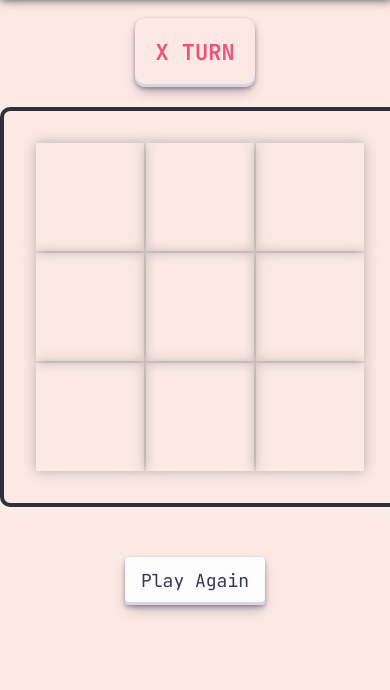
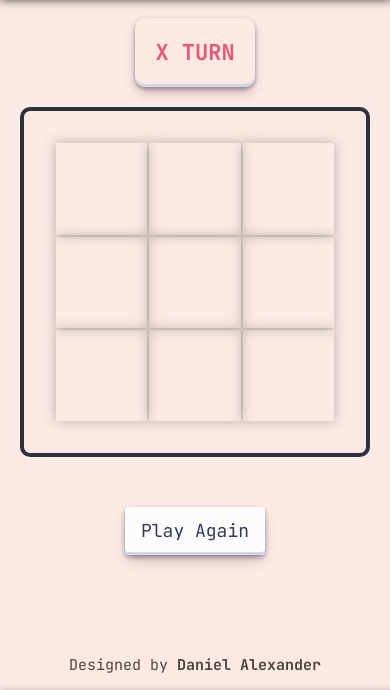
Before and after one commit to DanielAlexanderDev/tic-tac-toe, a website: page index.html in a window 390 px wide. Shown: the part 87-777 px from the top of the page. Drawn offline with Linux system fonts and the light colour scheme.

Commit message:
[fix] responsive styles

```diff
--- a/src/index.js
+++ b/src/index.js
@@ -7,7 +7,6 @@ const handleShowSocial = () => {
     footer.style.display = "flex";
     footer.style.position = "absolute";
     footer.style.zIndex = "10";
-    console.log(footer.style.display);
   } else {
     footer.style.display = "none";
   }
--- a/styles/style.css
+++ b/styles/style.css
@@ -63,11 +63,10 @@ main{
 .table{
    width: 50%;
    max-width: 550px;
-   min-width: 400px;
+   min-width: 350px;
    height: 50%;
-   min-height: 400px;
+   min-height: 350px;
    max-height: 550px;
-   margin: 0 auto;
    padding: 30px;
    border: 4px #2E303E solid;
    background-color: #FCE9E4;
@@ -86,7 +85,7 @@ main{
 
 }
 .cell:hover{
-   background-color:#9da0b0d3;
+   background-color:#f3efef;
 }
 
 .x-cell{
```
